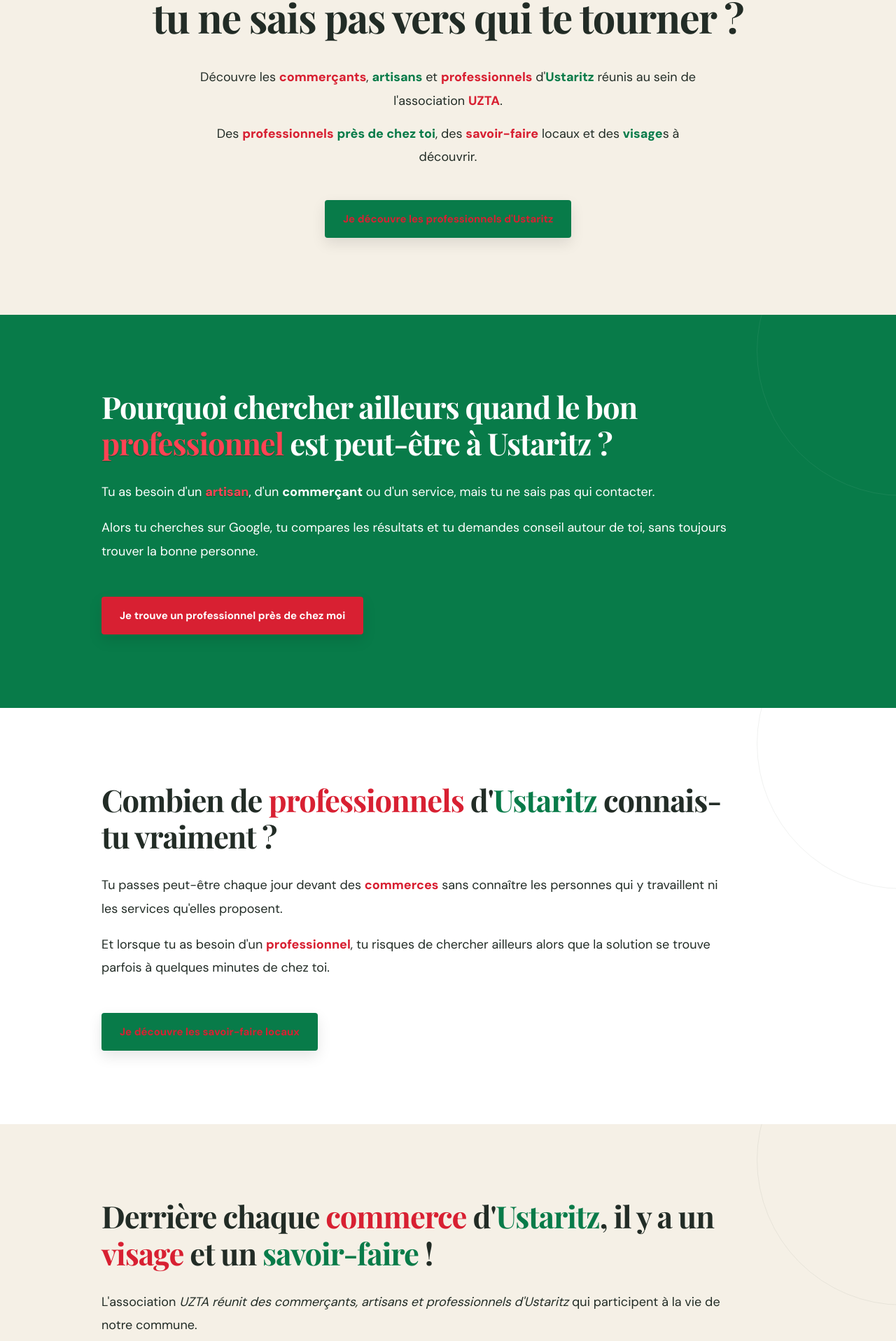
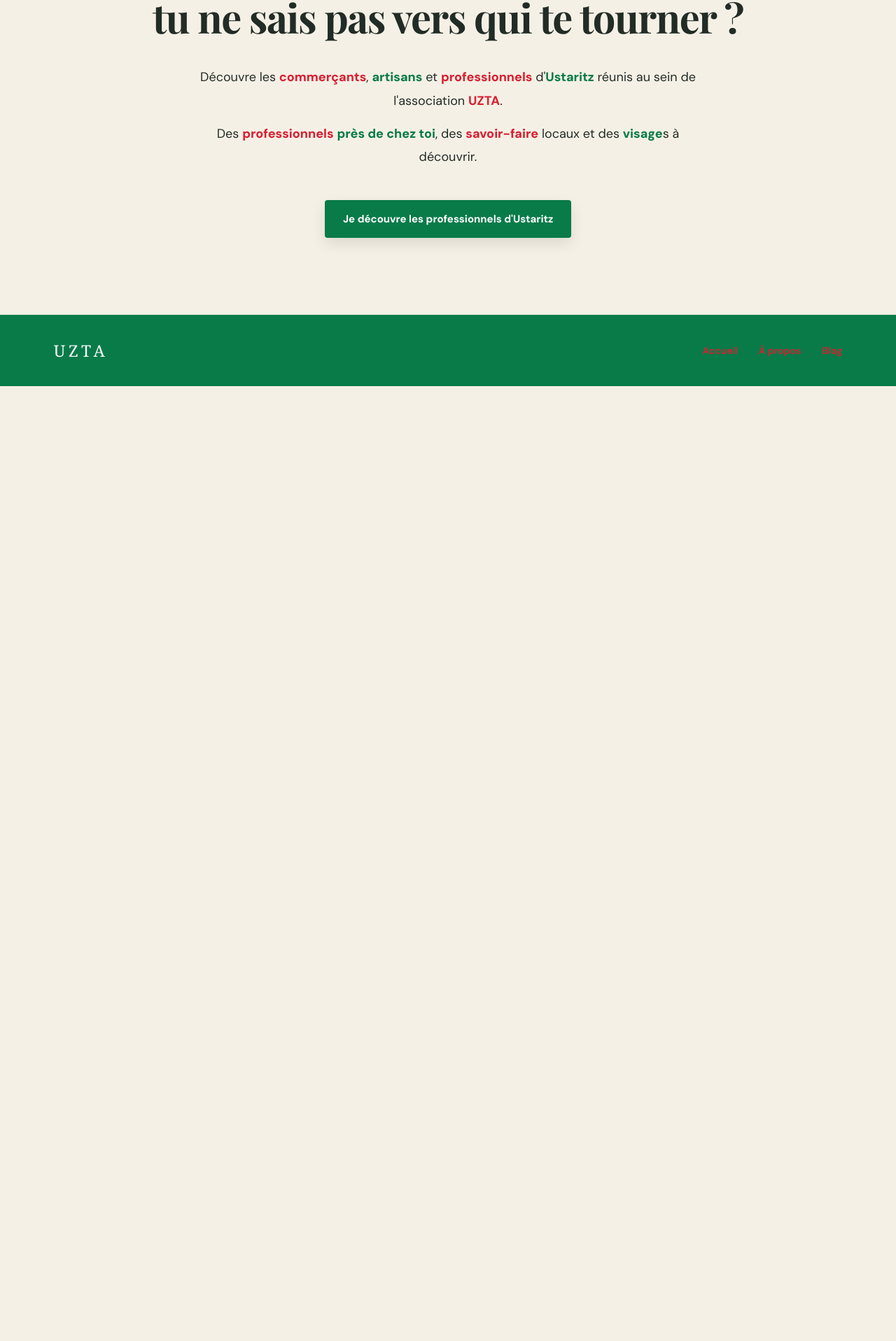
Before and after one commit to marcmasterbet/association-Utza-maquette-1, a Next.js app: page / in a window 1280 px wide. Shown: the part 880-2797 px from the top of the page at 70% size. After the commit the page ends 1432 px from the top, so only its background shows below. Built offline with nearby package versions, Linux system fonts and the light colour scheme.

Commit message:
Add files via upload

```diff
--- a/app/globals.css
+++ b/app/globals.css
@@ -46,3 +46,6 @@
 /* Meilleur équilibre de la mise en page, sans modifier le contenu. */
 .content{padding-block:105px}
 @media(max-width:700px){.content{padding-block:72px}}
+
+/* Premier bouton : texte blanc sur fond vert, y compris au survol. */
+.intro .cta,.intro .cta:visited,.intro .cta:hover,.intro .cta:focus-visible{background:var(--green);color:#fff}
--- a/app/page.jsx
+++ b/app/page.jsx
@@ -2,9 +2,4 @@
 import Reveal from './reveal';
 const highlight = (text) => {if(typeof text !== 'string') return text; const rx=/(Ustaritz|UZTA|commerçants|commerçant|artisans|artisan|professionnels|professionnel|savoir-faire|commerces|commerce|près de chez toi|près de chez soi|notre commune|visage|bonnes adresses)/gi; return text.split(rx).map((part,i)=>(/^(Ustaritz|UZTA|commerçants|commerçant|artisans|artisan|professionnels|professionnel|savoir-faire|commerces|commerce|près de chez toi|près de chez soi|notre commune|visage|bonnes adresses)$/i.test(part))?<strong className={i%4===1?'accent-red':'accent-green'} key={i}>{part}</strong>:part)};
 
-const sections=[
-{title:"Pourquoi chercher ailleurs quand le bon professionnel est peut-être à Ustaritz ?",paras:["Tu as besoin d'un artisan, d'un commerçant ou d'un service, mais tu ne sais pas qui contacter.","Alors tu cherches sur Google, tu compares les résultats et tu demandes conseil autour de toi, sans toujours trouver la bonne personne."],cta:"Je trouve un professionnel près de chez moi"},
-{title:"Combien de professionnels d'Ustaritz connais-tu vraiment ?",paras:["Tu passes peut-être chaque jour devant des commerces sans connaître les personnes qui y travaillent ni les services qu'elles proposent.","Et lorsque tu as besoin d'un professionnel, tu risques de chercher ailleurs alors que la solution se trouve parfois à quelques minutes de chez toi."],cta:"Je découvre les savoir-faire locaux"},
-{title:"Derrière chaque commerce d'Ustaritz, il y a un visage et un savoir-faire !",paras:[<>L'association <em>UZTA réunit des commerçants, artisans et professionnels d'Ustaritz</em> qui participent à la vie de notre commune.</>,"Opticiens, caviste, photographe, bouchers, professionnels de l'immobilier et bien d'autres : découvre leurs métiers, leurs activités et les personnes qui les font vivre."],cta:"Je rencontre les professionnels d'UZTA"},
-{title:"Tous les commerçants et artisans d'Ustaritz à découvrir au même endroit !",paras:["Plus besoin de multiplier les recherches pour découvrir les professionnels membres de l'association UZTA.","Retrouve leurs activités, découvre leurs savoir-faire et trouve plus facilement le professionnel qui répond à tes besoins.","Parce que choisir un professionnel près de chez soi, c'est aussi contribuer à faire vivre les commerces et les savoir-faire de notre commune."],end:"À Ustaritz, les bonnes adresses sont parfois juste à côté de chez toi !",cta:"Je découvre les commerçants et artisans d'Ustaritz"}];
-export default function Home(){return <><header className="top"><a className="brand" href="/">UZTA</a><nav aria-label="Navigation principale"><a href="/">Accueil</a><a href="/a-propos">À propos</a><a href="/blog">Blog</a></nav></header><Reveal/><main><div className="flag"><div className="flagShade"/><Image className="logo" src="/logo-uzta.jpg" alt="Logo officiel UZTA" width={210} height={210} priority/></div><section className="intro reveal"><span className="line"/><h1>{highlight("Tu cherches un commerçant ou un artisan de confiance à Ustaritz, mais tu ne sais pas vers qui te tourner ?")}</h1><p>{highlight("Découvre les commerçants, artisans et professionnels d'Ustaritz réunis au sein de l'association UZTA.")}</p><p>{highlight("Des professionnels près de chez toi, des savoir-faire locaux et des visages à découvrir.")}</p><a className="cta" href="#professionnels"><em>{"Je découvre les professionnels d'Ustaritz"}</em></a></section>{sections.map((s,i)=><section className={'content reveal '+(['green-panel','white-panel','ivory-panel','white-panel'][i])} id={i===3?'professionnels':undefined} key={s.title}><div className="inner"><div><h2>{highlight(s.title)}</h2>{s.paras.map((para,j)=><p key={j}>{highlight(para)}</p>)}{s.end&&<p><em>{highlight(s.end)}</em></p>}<a className="cta" href="#professionnels"><em>{s.cta}</em></a></div></div></section>)}</main><footer><span>UZTA</span><nav><a href="/">Accueil</a><a href="/a-propos">À propos</a><a href="/blog">Blog</a></nav></footer></>};
+export default function Home(){return <><header className="top"><a className="brand" href="/">UZTA</a><nav aria-label="Navigation principale"><a href="/">Accueil</a><a href="/a-propos">À propos</a><a href="/blog">Blog</a></nav></header><Reveal/><main><div className="flag"><div className="flagShade"/><Image className="logo" src="/logo-uzta.jpg" alt="Logo officiel UZTA" width={210} height={210} priority/></div><section className="intro reveal"><span className="line"/><h1>{highlight("Tu cherches un commerçant ou un artisan de confiance à Ustaritz, mais tu ne sais pas vers qui te tourner ?")}</h1><p>{highlight("Découvre les commerçants, artisans et professionnels d'Ustaritz réunis au sein de l'association UZTA.")}</p><p>{highlight("Des professionnels près de chez toi, des savoir-faire locaux et des visages à découvrir.")}</p><a className="cta" href="#professionnels"><em>{"Je découvre les professionnels d'Ustaritz"}</em></a></section></main><footer><span>UZTA</span><nav><a href="/">Accueil</a><a href="/a-propos">À propos</a><a href="/blog">Blog</a></nav></footer></>};
```
